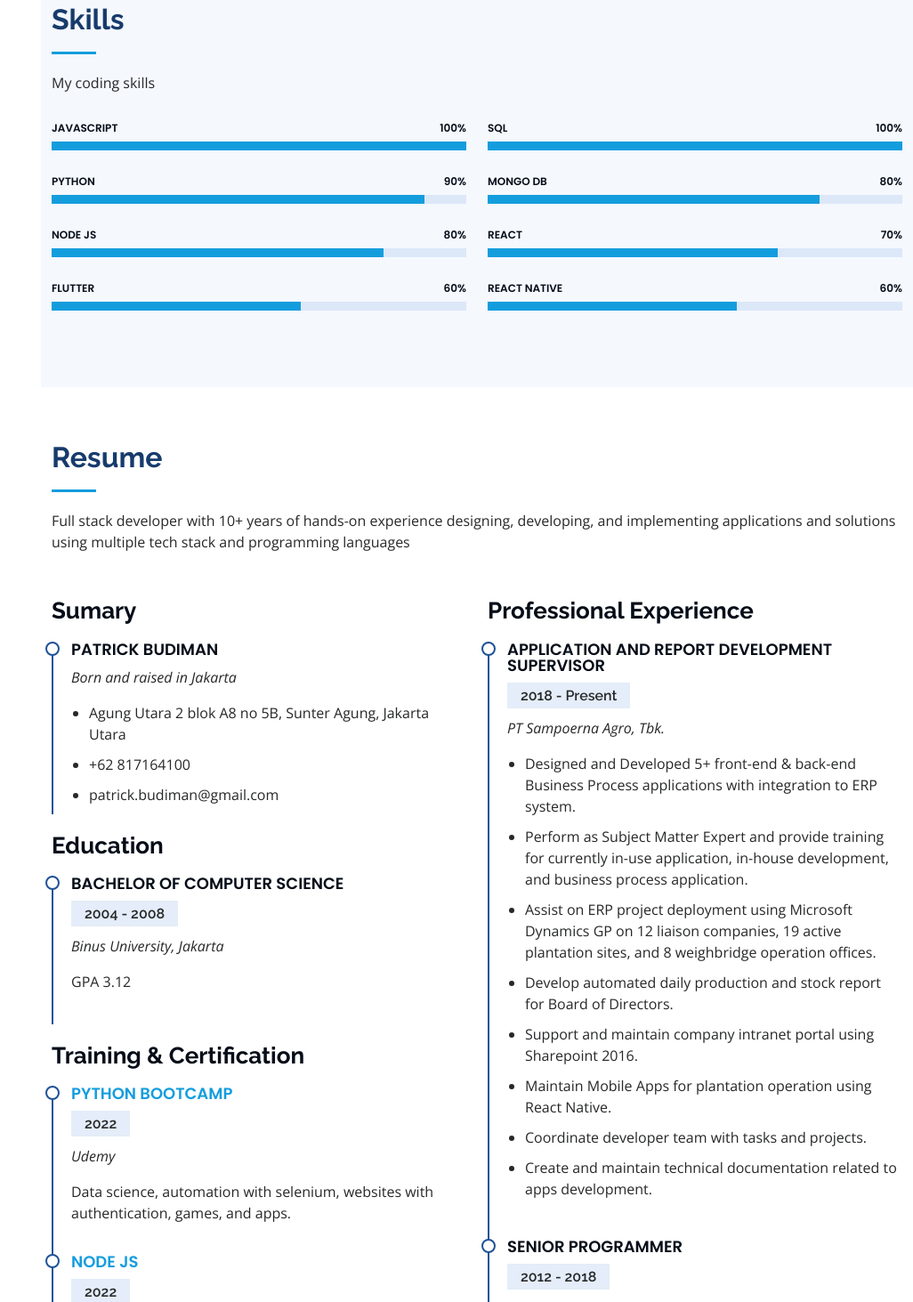
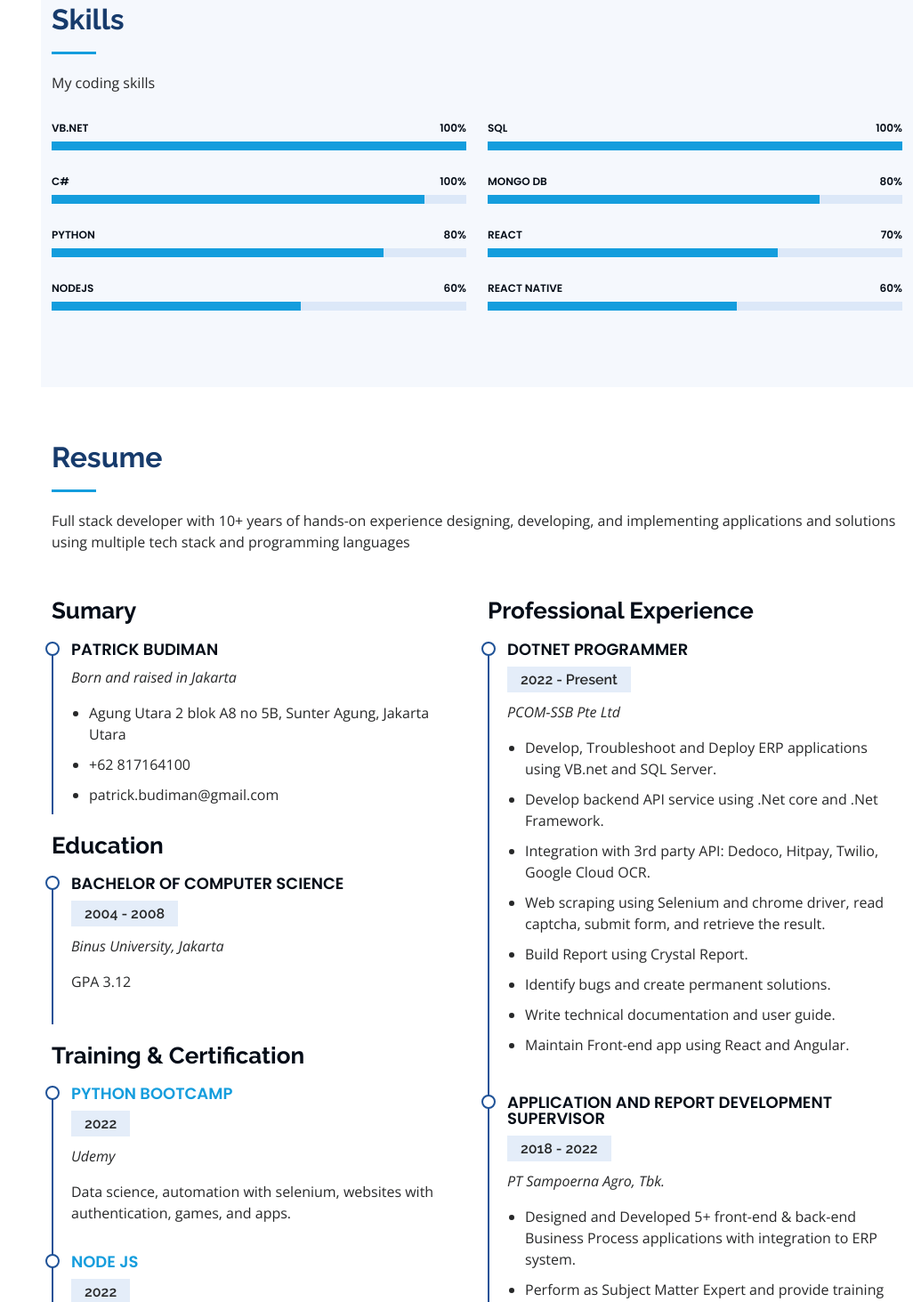
Before and after one commit to patrickbudiman/cv, a plain HTML site: page index.html in a window 1280 px wide. Shown: the part 1337-2800 px from the top of the page at 89% size, without its empty margins (254-1280 px from the left). Drawn offline with nearby package versions, Linux system fonts and the light colour scheme.

Commit message:
update current job

```diff
--- a/index.html
+++ b/index.html
@@ -187,28 +187,28 @@
           <div class="col-lg-6" data-aos="fade-up">
 
             <div class="progress">
-              <span class="skill">JavaScript <i class="val">100%</i></span>
+              <span class="skill">Vb.net <i class="val">100%</i></span>
               <div class="progress-bar-wrap">
                 <div class="progress-bar" role="progressbar" aria-valuenow="100" aria-valuemin="0" aria-valuemax="100"></div>
               </div>
             </div>
 
             <div class="progress">
-              <span class="skill">Python <i class="val">90%</i></span>
+              <span class="skill">C# <i class="val">100%</i></span>
               <div class="progress-bar-wrap">
                 <div class="progress-bar" role="progressbar" aria-valuenow="90" aria-valuemin="0" aria-valuemax="100"></div>
               </div>
             </div>
 
             <div class="progress">
-              <span class="skill">Node JS <i class="val">80%</i></span>
+              <span class="skill">Python <i class="val">80%</i></span>
               <div class="progress-bar-wrap">
                 <div class="progress-bar" role="progressbar" aria-valuenow="80" aria-valuemin="0" aria-valuemax="100"></div>
               </div>
             </div>
 
             <div class="progress">
-              <span class="skill">Flutter <i class="val">60%</i></span>
+              <span class="skill">NodeJS <i class="val">60%</i></span>
               <div class="progress-bar-wrap">
                 <div class="progress-bar" role="progressbar" aria-valuenow="60" aria-valuemin="0" aria-valuemax="100"></div>
               </div>
@@ -313,8 +313,23 @@
           <div class="col-lg-6" data-aos="fade-up" data-aos-delay="100">
             <h3 class="resume-title">Professional Experience</h3>
             <div class="resume-item">
+              <h4>Dotnet Programmer</h4>
+              <h5>2022 - Present</h5>
+              <p><em>PCOM-SSB Pte Ltd</em></p>
+              <ul>
+                <li>Develop, Troubleshoot and Deploy ERP applications using VB.net and SQL Server.</li>
+                <li>Develop backend API service using .Net core and .Net Framework.</li>
+                <li>Integration with 3rd party API: Dedoco, Hitpay, Twilio, Google Cloud OCR.</li>
+                <li>Web scraping using Selenium and chrome driver, read captcha, submit form, and retrieve the result.</li>
+                <li>Build Report using Crystal Report.</li>
+                <li>Identify bugs and create permanent solutions.</li>
+                <li>Write technical documentation and user guide.</li>
+                <li>Maintain Front-end app using React and Angular.</li>
+              </ul>
+            </div>
+            <div class="resume-item">
               <h4>Application and Report Development Supervisor</h4>
-              <h5>2018 - Present</h5>
+              <h5>2018 - 2022</h5>
               <p><em>PT Sampoerna Agro, Tbk. </em></p>
               <ul>
                 <li>Designed and Developed 5+ front-end & back-end Business Process applications with integration to ERP system. </li>
```
